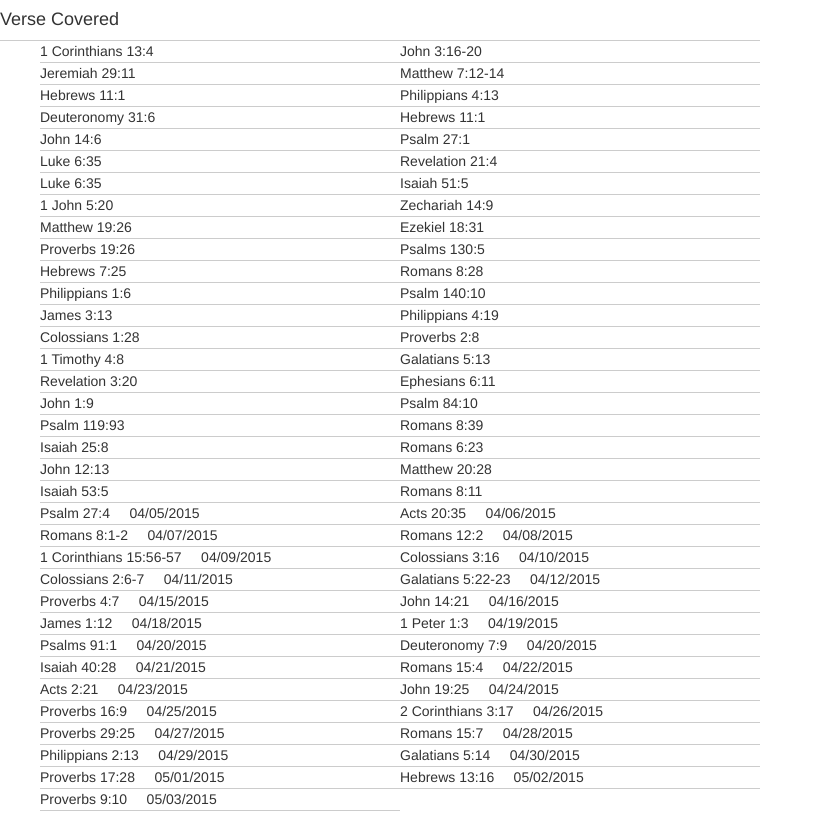
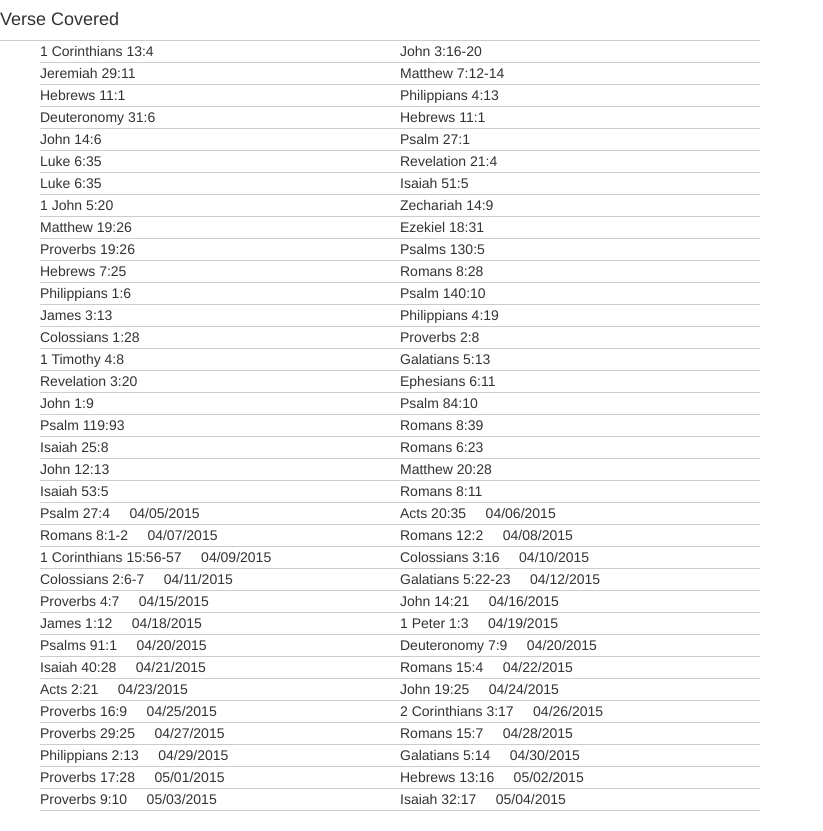
Before and after one commit to tonytan4ever/My-online-bible-notes, a plain HTML site: page index.html in a window 1280 px wide. Shown: the whole page, without its empty margins (0-823 px from the left). Drawn offline with nearby package versions, Linux system fonts and the light colour scheme.

Commit message:
05/06/2015 Update

```diff
--- a/index.html
+++ b/index.html
@@ -109,6 +109,7 @@
   		<li>Proverbs 17:28&nbsp&nbsp&nbsp&nbsp 05/01/2015</li>
   		<li>Hebrews 13:16&nbsp&nbsp&nbsp&nbsp 05/02/2015</li>
   		<li>Proverbs 9:10&nbsp&nbsp&nbsp&nbsp 05/03/2015</li>
+  		<li>Isaiah 32:17&nbsp&nbsp&nbsp&nbsp 05/04/2015</li>
 	</ul>
 
     <!-- jQuery (necessary for Bootstrap's JavaScript plugins) -->
```
